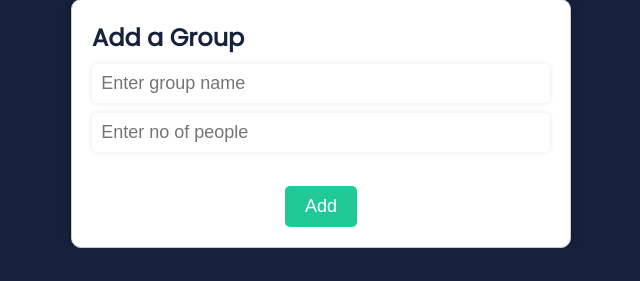
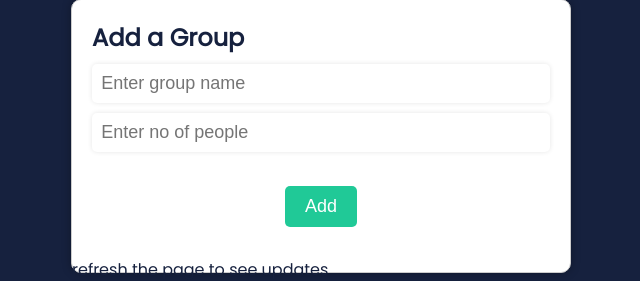
Before and after one commit to jayanth260/ISS_Hackathon_Team21, a Flask app: page /Groups in a window 1280 px wide; the page is wider, and only the part inside the window is pictured. Shown: the part 881-1162 px from the top of that part, without its empty margins (319-959 px from the left). Before the commit the page ends 1129 px from the top of that part, so only its background shows below. Run offline with Flask 3, Linux system fonts and the light colour scheme; data comes from the database, SQL or seed files in the repository.

Commit message:
Update Groups.html

```diff
--- a/templates/Groups.html
+++ b/templates/Groups.html
@@ -43,6 +43,8 @@
   <br>
   <div id="people-inputs"></div>
   <button type="submit" class="sub">Add</button>
+   <a style="position: relative;right:20px;top:30px;color: #16213E;">refresh the page to see updates</a>
+
 </form>
 
 <script src="/static/script.js"></script>
```
